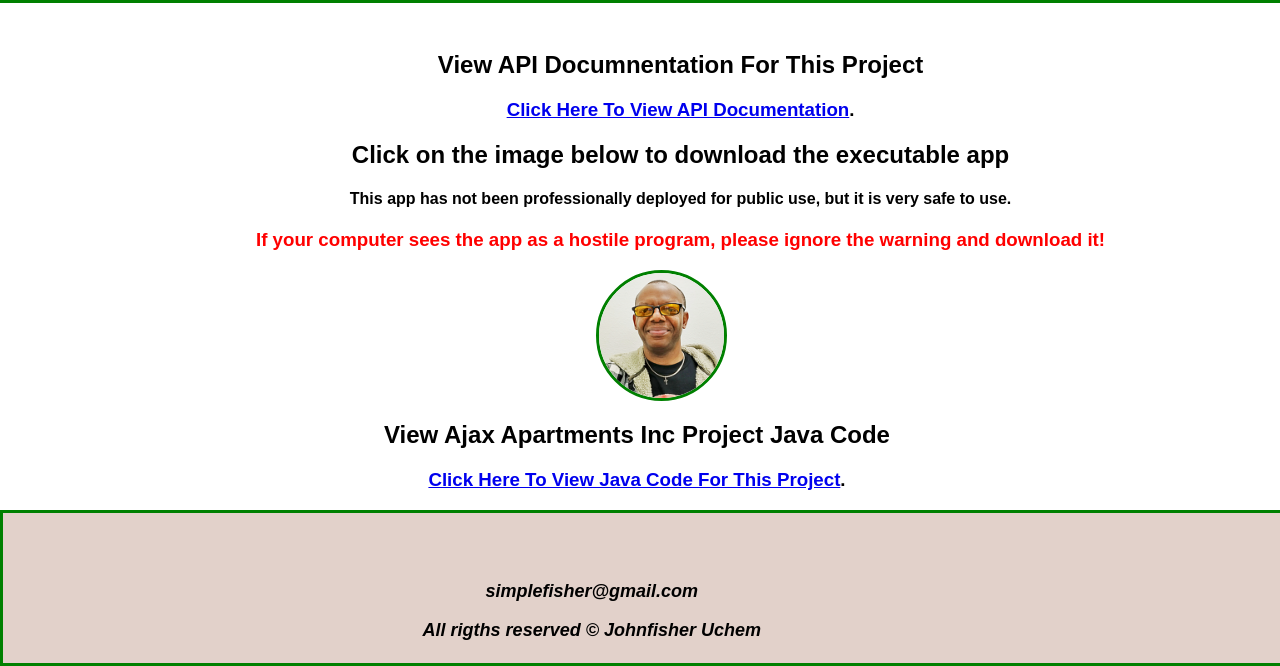
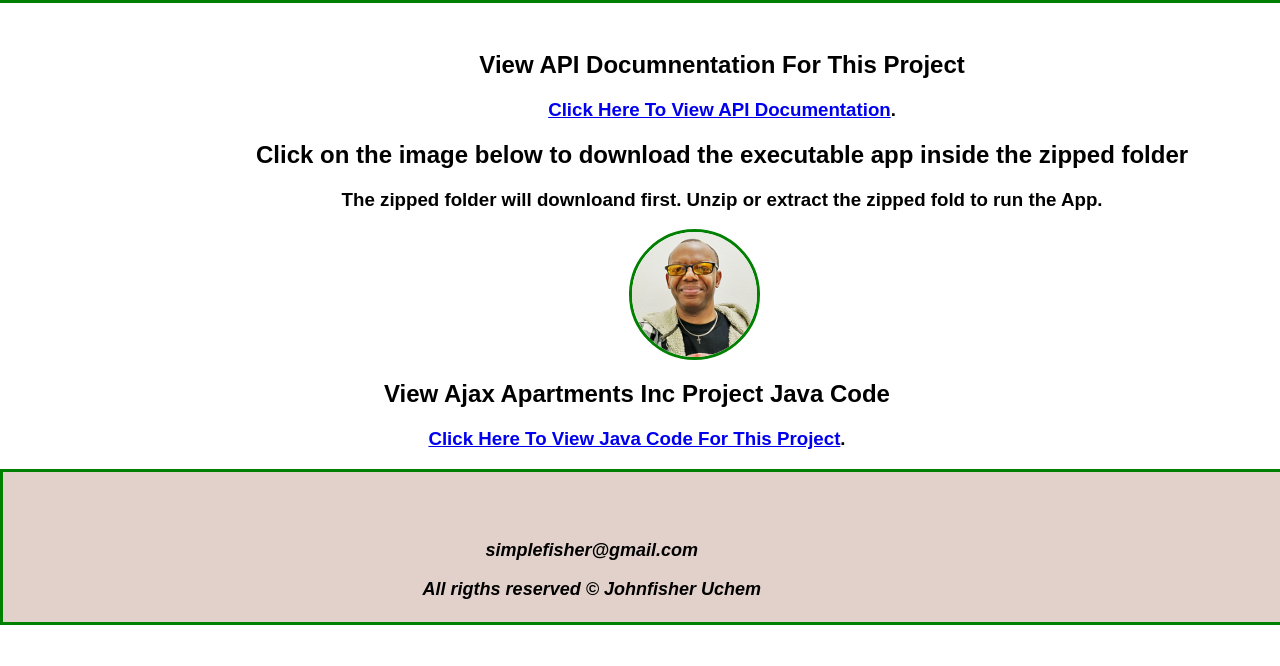
Before and after one commit to jfisher01/projects, a plain HTML site: page ajaxprojects.html in a window 1280 px wide. Shown: the part 217-883 px from the top of the page. After the commit the page ends 842 px from the top, so only its background shows below. Drawn offline with Linux system fonts and the light colour scheme.

Commit message:
Updated ajaxprojects.html

```diff
--- a/ajaxprojects.html
+++ b/ajaxprojects.html
@@ -62,10 +62,9 @@
     <h2>View API Documnentation For This Project</h2>
     <h3><a href="https://jfisher01.github.io/myAjaxAppManagerDocumentation" target="_blank">Click Here To View API Documentation</a>.</h3>
 
-    <h2>Click on the image below to download the executable app</h2>
-      <h4>This app has not been professionally deployed for public use, but it is very safe to use. </h4>
-      <h3 style="color:red; font-weight: bold; ">If your computer sees the app as a hostile program, please ignore the warning and download it!</h3>
-      <a href="ajaxApp.zip" download>
+    <h2>Click on the image below to download the executable app inside the zipped folder</h2>
+      <h3>The zipped folder will downloand first. Unzip or extract the zipped fold to run the App. </h3>
+        <a href="ajaxApp.zip" download>
         <img src="UchemUJ.png" alt="ajax-App" width="104" heigh="142">
       </a>
     </div>
```
